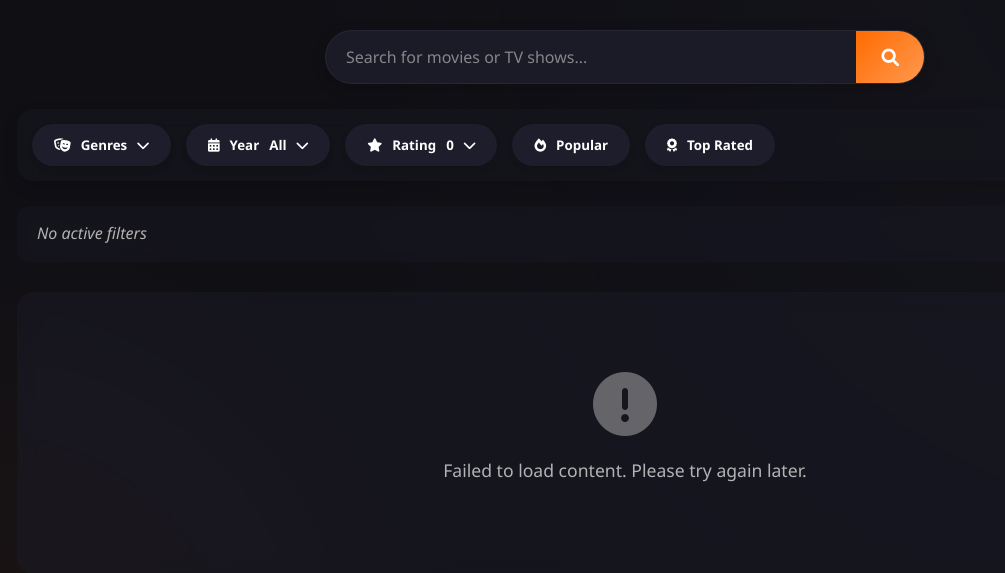
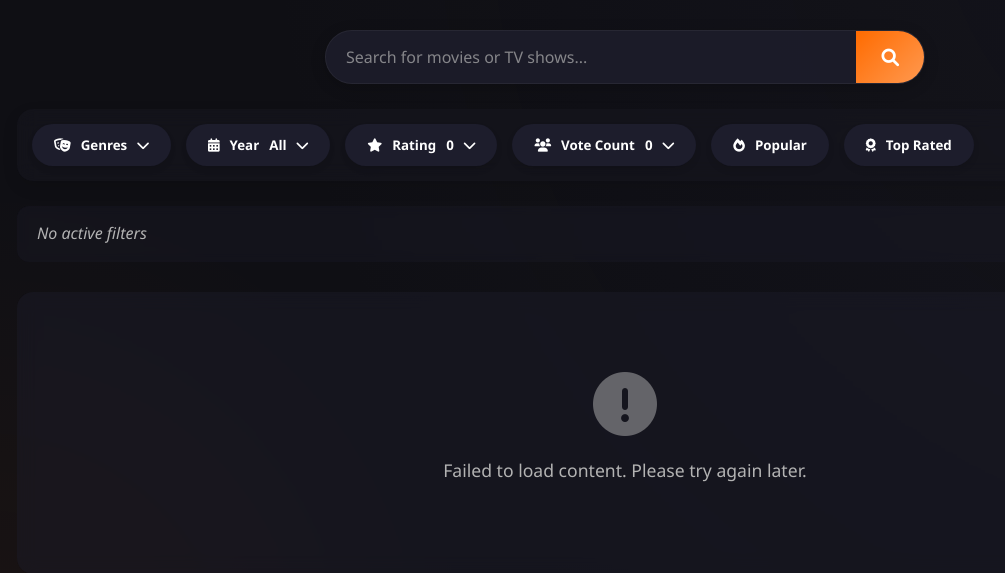
Before and after one commit to PushkarOP/IMDb-Explorer, a Flask app: page / in a window 1280 px wide. Shown: the part 117-690 px from the top of the page, without its empty margins (15-1020 px from the left). Run offline with Flask 3, Linux system fonts and the light colour scheme; data that the repository does not hold is empty; some libraries are stand-ins or nearby versions.

Commit message:
feat: add vote count filter to discover functionality and UI

```diff
--- a/app.py
+++ b/app.py
@@ -36,6 +36,7 @@
     media_type = request.args.get('type', 'movie')  # Default to movie
     genre = request.args.get('genre', '')
     rating = request.args.get('rating', '0')
+    vote_count = request.args.get('vote_count', '0')  # Added vote count parameter
     sort_by = request.args.get('sort_by', 'popularity.desc')  # Default to popular
     page = request.args.get('page', '1')
 
@@ -44,9 +45,13 @@
         'language': 'en-US',
         'sort_by': sort_by,
         'page': page,
-        'vote_average.gte': rating,
+        'vote_average.gte': float(rating),  # Convert to float for correct comparison
         'include_adult': 'false'
     }
+
+    # Add vote count parameter if specified
+    if vote_count and int(vote_count) > 0:
+        params['vote_count.gte'] = int(vote_count)
 
     # Handle year filter - different param names for movies vs TV shows
     year = request.args.get('primary_release_year' if media_type == 'movie' else 'first_air_date_year', '')
@@ -63,7 +68,12 @@
     response = requests.get(url, params=params)
 
     if response.status_code == 200:
-        return jsonify(response.json())
+        # Additional filtering to ensure rating threshold is met
+        data = response.json()
+        if float(rating) > 0:
+            # Double-check the results to filter out any items below the threshold
+            data['results'] = [item for item in data['results'] if item.get('vote_average', 0) >= float(rating)]
+        return jsonify(data)
     else:
         return jsonify({"error": "Failed to fetch data"}), 500
 
--- a/static/js/script.js
+++ b/static/js/script.js
@@ -5,6 +5,7 @@
     let selectedGenres = [];
     let selectedRating = 0;
     let selectedYear = 0;  // Default to 0 (All years)
+    let selectedVoteCount = 0; // Default to 0 (No minimum vote count)
     let sortMethod = 'popularity.desc'; // Default sort method (Popular)
     let mediaType = 'movie'; // Default media type
     let searchQuery = '';   // For search functionality
@@ -22,6 +23,10 @@
     const yearSlider = document.getElementById('yearSlider');
     const yearRange = document.getElementById('yearRange');
     const yearValue = document.getElementById('yearValue');
+    const voteCountBtn = document.getElementById('voteCountBtn');  // Vote count button
+    const voteCountSlider = document.getElementById('voteCountSlider');  // Vote count slider container
+    const voteCountRange = document.getElementById('voteCountRange');  // Vote count range input
+    const voteCountValue = document.getElementById('voteCountValue');  // Vote count value display
     const popularBtn = document.getElementById('popularBtn');
     const topRatedBtn = document.getElementById('topRatedBtn');
     const activeFilters = document.getElementById('activeFilters');
@@ -66,12 +71,14 @@
         genreDropdown.classList.toggle('show');
         ratingSlider.classList.remove('show');
         yearSlider.classList.remove('show');
+        voteCountSlider.classList.remove('show');  // Hide vote count slider
     });
 
     ratingBtn.addEventListener('click', () => {
         ratingSlider.classList.toggle('show');
         genreDropdown.classList.remove('show');
         yearSlider.classList.remove('show');
+        voteCountSlider.classList.remove('show');  // Hide vote count slider
     });
 
     // Year filter event listeners
@@ -79,6 +86,15 @@
         yearSlider.classList.toggle('show');
         genreDropdown.classList.remove('show');
         ratingSlider.classList.remove('show');
+        voteCountSlider.classList.remove('show');  // Hide vote count slider
+    });
+
+    // Vote count filter event listeners
+    voteCountBtn.addEventListener('click', () => {
+        voteCountSlider.classList.toggle('show');
+        genreDropdown.classList.remove('show');
+        ratingSlider.classList.remove('show');
+        yearSlider.classList.remove('show');
     });
 
     yearRange.addEventListener('input', () => {
@@ -91,6 +107,13 @@
     ratingRange.addEventListener('input', () => {
         selectedRating = parseFloat(ratingRange.value);
         ratingValue.textContent = selectedRating;
+        updateActiveFilters();
+        fetchResults();
+    });
+
+    voteCountRange.addEventListener('input', () => {
+        selectedVoteCount = parseInt(voteCountRange.value);
+        voteCountValue.textContent = selectedVoteCount === 1000 ? '1000+' : selectedVoteCount;
         updateActiveFilters();
         fetchResults();
     });
@@ -143,6 +166,9 @@
         if (!yearBtn.contains(e.target) && !yearSlider.contains(e.target)) {
             yearSlider.classList.remove('show');
         }
+        if (!voteCountBtn.contains(e.target) && !voteCountSlider.contains(e.target)) {
+            voteCountSlider.classList.remove('show');
+        }
     });
 
     // Initialize the application
@@ -155,6 +181,7 @@
         selectedGenres = [];
         selectedRating = 0;
         selectedYear = 0;
+        selectedVoteCount = 0;  // Reset vote count
         sortMethod = 'popularity.desc';
         searchQuery = '';
         searchInput.value = '';
@@ -164,6 +191,8 @@
         ratingValue.textContent = '0';
         yearRange.value = 1900;
         yearValue.textContent = 'All';
+        voteCountRange.value = 0;  // Reset vote count range
+        voteCountValue.textContent = '0';  // Reset vote count display
         popularBtn.classList.add('active');
         topRatedBtn.classList.remove('active');
 
@@ -302,6 +331,7 @@
             type: mediaType,
             page: currentPage,
             rating: selectedRating,
+            vote_count: selectedVoteCount,  // Add vote count parameter
             sort_by: sortMethod
         });
 
@@ -383,6 +413,7 @@
             type: mediaType,
             page: currentPage,
             rating: selectedRating,
+            vote_count: selectedVoteCount,  // Add vote count parameter
             sort_by: sortMethod
         });
 
@@ -473,6 +504,7 @@
                     <div class="movie-rating">
                         <i class="fas fa-star"></i>
                         <span>${item.vote_average ? item.vote_average.toFixed(1) : 'N/A'}</span>
+                        <span class="vote-count">(${item.vote_count || 0})</span>
                     </div>
                 </div>
             `;
@@ -616,6 +648,17 @@
             `;
         }
 
+        // Add vote count filter
+        if (selectedVoteCount > 0) {
+            filtersHTML += `
+                <div class="active-filter vote-count" data-type="vote-count">
+                    <i class="fas fa-users"></i>
+                    <span>${selectedVoteCount}+ Votes</span>
+                    <i class="fas fa-times remove"></i>
+                </div>
+            `;
+        }
+
         // Add sort filter
         if (sortMethod === 'popularity.desc') {
             filtersHTML += `
@@ -673,6 +716,10 @@
                         selectedYear = 0;
                         yearRange.value = 1900;
                         yearValue.textContent = 'All';
+                    } else if (filterType === 'vote-count') {
+                        selectedVoteCount = 0;
+                        voteCountRange.value = 0;
+                        voteCountValue.textContent = '0';
                     } else if (filterType === 'search') {
                         searchQuery = '';
                         searchInput.value = '';
--- a/templates/index.html
+++ b/templates/index.html
@@ -121,6 +121,23 @@
                 </div>
             </div>
 
+            <!-- Add vote count filter -->
+            <div class="filter-group">
+                <button class="filter-btn" id="voteCountBtn">
+                    <i class="fas fa-users"></i> Vote Count
+                    <span id="voteCountValue">0</span>
+                    <i class="fas fa-chevron-down"></i>
+                </button>
+                <div class="slider-container" id="voteCountSlider">
+                    <input type="range" min="0" max="1000" value="0" step="50" class="slider" id="voteCountRange">
+                    <div class="slider-labels">
+                        <span>0</span>
+                        <span>500</span>
+                        <span>1000+</span>
+                    </div>
+                </div>
+            </div>
+
             <div class="filter-group">
                 <button class="filter-btn sort-btn" id="popularBtn">
                     <i class="fas fa-fire"></i> Popular
```
